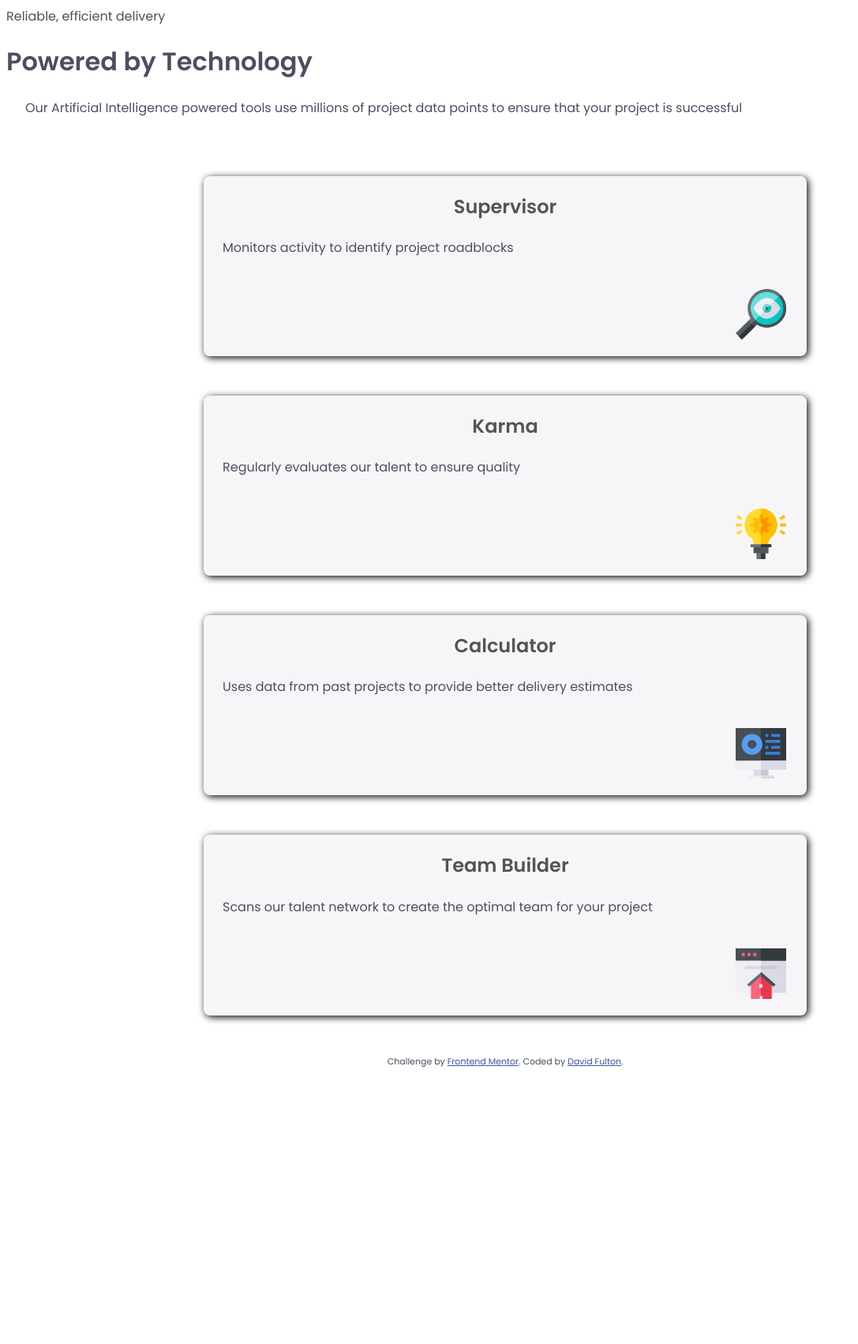
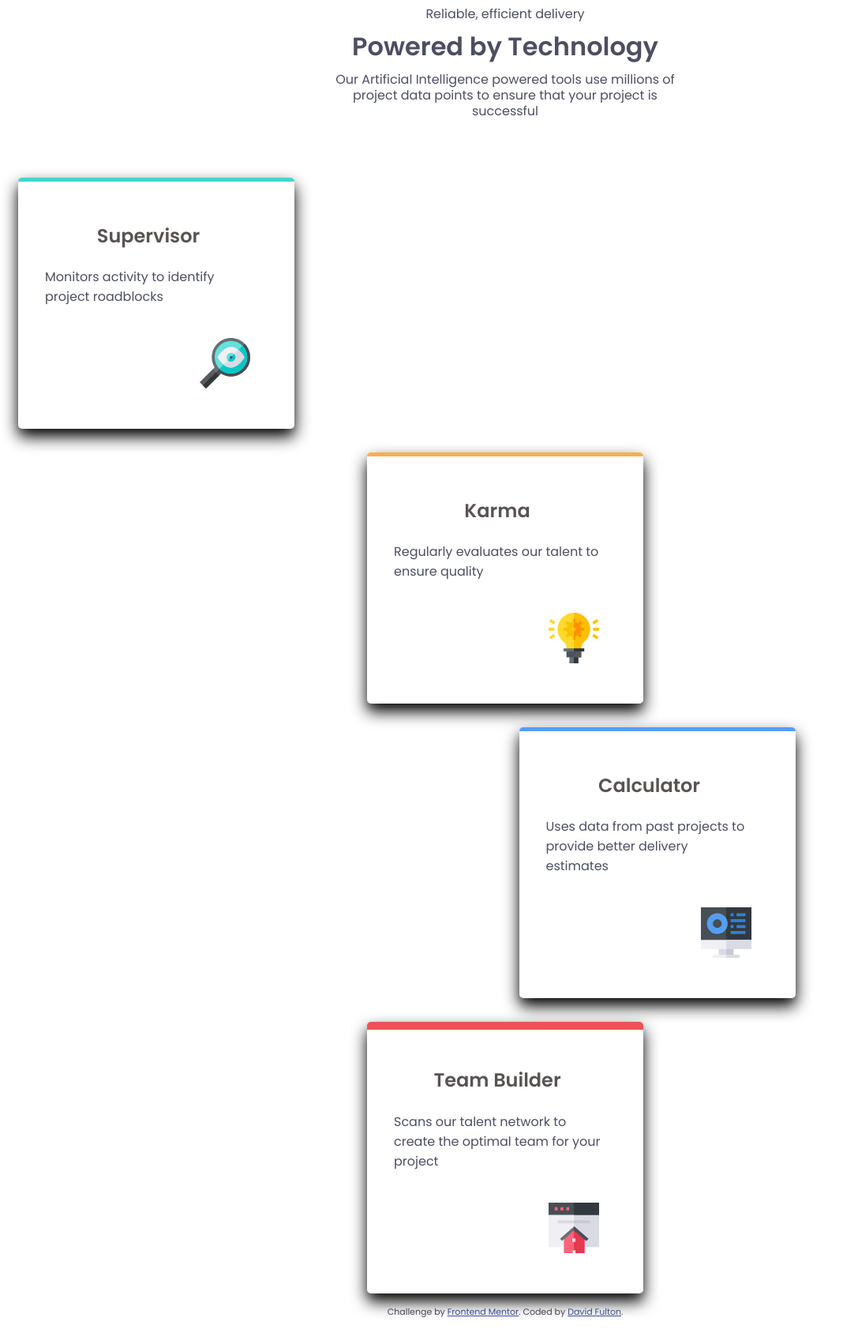
Before and after one commit to DJMF2015/ITPT, a web app: file week5/four-card-feature-section-master/index.html in a window 1280 px wide. Shown: the whole page at 79% size, without its empty margins (0-1087 px from the left). Before the commit the page ends 1351 px from the top, so only its background shows below. Run offline with its HTML, style and script files only (its server is not run), Linux system fonts and the light colour scheme.

Commit message:
added more sccss for display and card conatiners. Fixes to card layout to position correctly according to screen size needing added

```diff
--- a/week5/four-card-feature-section-master/css/input.css
+++ b/week5/four-card-feature-section-master/css/input.css
@@ -1,17 +1,29 @@
 @import url("https://fonts.googleapis.com/css?family=Poppins:200,400,600&display=swap");
 * {
   box-sizing: border-box;
+}
+
+.box-container {
+  padding: 0;
+  margin: 0;
+  top: 0;
+}
+
+.head {
+  margin-left: auto;
+  margin-right: auto;
+  text-align: center;
+  width: 60vw;
+  display: block;
+  line-height: 20px;
+  width: 480px;
+  margin-bottom: 50px;
 }
 
 h2 {
   line-height: 1.6;
   color: #585352;
   text-align: center;
-}
-
-#root {
-  max-width: 1440px;
-  margin: 0 auto;
 }
 
 body {
@@ -45,51 +57,68 @@
   padding-bottom: 5px;
 }
 
+.container {
+  display: flex;
+  flex-wrap: wrap;
+  justify-content: center;
+  margin: 0 auto;
+  max-width: 1140px;
+}
+
 .card {
-  min-width: 200px;
-  margin: 50px 250px;
-  background: #F6F6F8;
-  box-shadow: 2px 2px 10px black;
+  margin: 15px;
+  width: 350px;
+  background: #fff;
+  box-shadow: 0 10px 20px black, 0 6px 6px rgba(0, 0, 0, 0.1);
   border-radius: 8px;
   overflow: hidden;
   transition: all 0.2 linear;
+  padding: 30px;
+  border-radius: 5px;
+  position: relative;
+}
+
+.card::after {
+  content: "";
+  position: absolute;
+  top: 0;
+  left: 0;
+  height: 5px;
+  width: 100%;
 }
 
 .card:hover {
-  box-shadow: 2px 8px 25px rgba(0, 0, 0, 0.15);
+  box-shadow: 2px 8px 20px rgba(0, 0, 0, 0.015);
   transform: translate3d(0, -2px, 0);
 }
 
-.supervisor {
+.supervisor-cyan {
   border-top: 5px solid #45d3d3;
   padding-left: 10px;
 }
 
-.calculator {
+.calculator-blue {
   border-top: 5px solid #549ef2;
   padding-left: 10px;
   margin-left: 400px;
 }
 
-.karma {
+.karma-orange {
   border-top: 5px solid #fcaf4a;
   padding-left: 10px;
 }
 
-.teambuilder {
+.teambuilder-red {
   border-top: 5px solid #ea5353;
   padding-left: 10px;
 }
 
-@media screen and (min-width: 600px) {
-  .card {
-    flex: 1 1 calc(50% - 2rem);
-  }
+.teambuilder-red::after {
+  background-color: #ea5353;
 }
-@media screen and (min-width: 900px) {
-  .card {
-    flex: 1 1 calc(33% - 2rem);
-  }
+
+footer {
+  text-align: center;
 }
 
 /*# sourceMappingURL=input.css.map */
--- a/week5/four-card-feature-section-master/scss/input.scss
+++ b/week5/four-card-feature-section-master/scss/input.scss
@@ -18,22 +18,33 @@
   box-sizing: border-box;
 }
 
+.box-container {
+    padding: 0;
+    margin: 0;
+    top: 0;
+}
+
+.head {
+    margin-left: auto;
+    margin-right: auto;
+    text-align: center;
+    width: 60vw;
+    display: block;
+    line-height: 20px;
+    width: 480px;
+    margin-bottom: 50px;
+}
+
 h2 {
   line-height: 1.6;
   color: $primary-title;
   text-align: center;
 }
 
-#root {
-  max-width: 1440px;
-  margin: 0 auto;
-}
-
 body{
   font: 15px;
   font-family: $font-stack;
   color: $primary-very-dark-blue;
-  // background-color: $primary-blue;
 }
 
 .attribution {
@@ -60,59 +71,86 @@
 }
 
 .container{
-  // display: inline-flex;
-  // flex-wrap:  wrap;
+  display:  flex;
+  flex-wrap:  wrap;
+  justify-content: center;
+  margin: 0 auto;
+  max-width: 1140px;
+
 }
 
 .card{
-  min-width: 200px;
-  // margin: 50px 400px 50px 400px;
-  margin: 50px 250px;
-  background: #F6F6F8;
-  box-shadow: 2px 2px 10px rgba(0,0,0.1);
+  // min-width: 200px;
+  margin: 15px;
+  width: 350px; //new
+  background: #fff;
+  box-shadow:  0 10px 20px rgba(0,0,0.06), 0 6px 6px rgba(0, 0, 0, 0.1);
   border-radius: 8px;
-  // border-top-style: dashed;
-  // text-align: center;
   overflow: hidden;
   transition: all .2 linear;
+  padding: 30px; //new
+  border-radius: 5px;
+  position: relative; //new
+
 }
 
+.card::after {
+  content: '';
+  position: absolute;
+  top: 0;
+  left: 0;
+  height: 5px;
+  width: 100%;
+}
 
 .card:hover{
-  box-shadow: 2px 8px 25px rgba(0,0,0,.15);
+  box-shadow: 2px 8px 20px rgba(0,0,0,.015);
   transform: translate3d(0,-2px, 0);
 }
-.supervisor{
+.supervisor-cyan{
   border-top: 5px solid $primary-cyan;
   padding-left: 10px;
 }
-.calculator{
+.calculator-blue {
   border-top: 5px solid $primary-blue;
   padding-left: 10px;
   margin-left: 400px;
 }
-.karma{
+.karma-orange{
   border-top: 5px solid $primary-orange;
   padding-left: 10px;
 }
-.teambuilder{
+.teambuilder-red{
   border-top: 5px solid $primary-red;
   padding-left: 10px;
 }
-//sass --watch input.scss output.css
-@media screen and (min-width: 600px) {
-  .card {
-    flex: 1 1 calc(50% - 2rem);
-  }
+
+.teambuilder-red::after {
+    background-color: hsl(0, 78%, 62%);
 }
 
-@media screen and (min-width: 900px) {
-  .card {
-    flex: 1 1 calc(33% - 2rem);
-  }
+footer {
+  text-align: center;
 }
 
+// sass --watch scss:css
+// @media screen and (min-width: 600px) {
+//   .card {
+//     flex: 1 1 calc(50% - 2rem);
+//   }
+// }
+//
+// @media screen and (min-width: 900px) {
+//   .card {
+//     flex: 1 1 calc(33% - 2rem);
+//   }
+// }
 
+// .wrapper {
+//   display: grid;
+//   grid-template-columns: repeat(3, 1fr);
+//   grid-gap: 10px;
+// }
 //nesting example...
 // nav {
 //   ul {
```
Also changed, not shown: 1 other file. Lines whose indentation alone changed are shown as unchanged.
